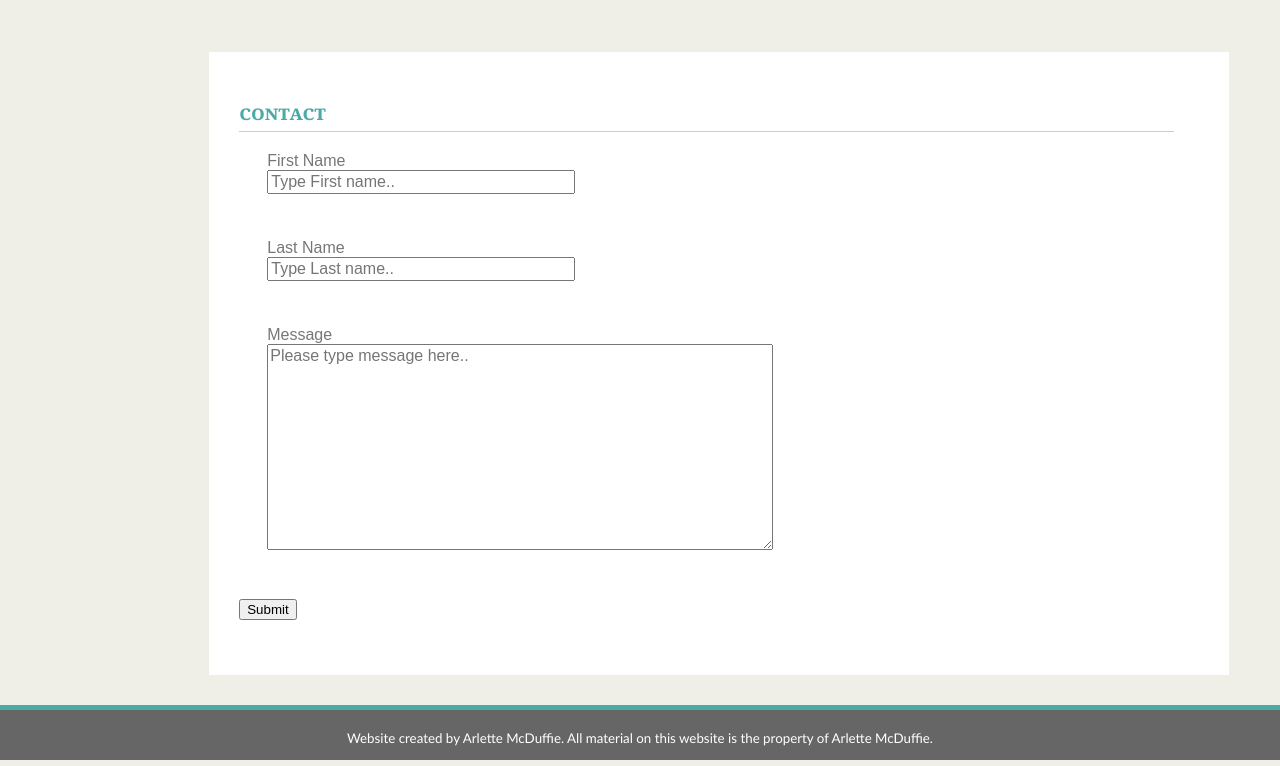
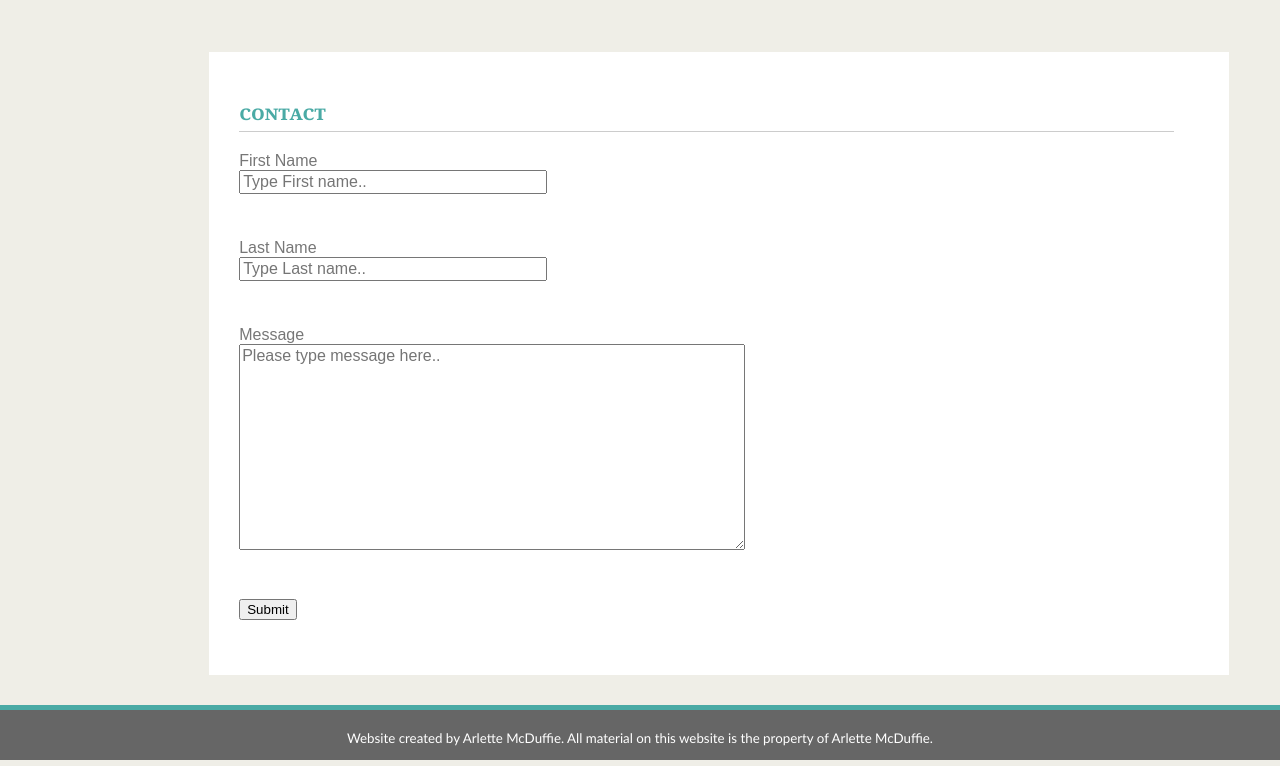
Before and after one commit to AMcDuffie/Basic-Portfolio, a plain HTML site: page contact.html in a window 1280 px wide. Shown: the part 102-868 px from the top of the page. Drawn offline with Linux system fonts and the light colour scheme.

Commit message:
Update style.css

```diff
--- a/assets/css/style.css
+++ b/assets/css/style.css
@@ -167,8 +167,6 @@ header {
     font-family: 'Arial', 'Helvetica Neue', Helvetica, sans-serif;
     color: #777777;
     margin-bottom: 5px;
-    position: relative;
-    left: 3%;
 }
 
 #lname {
@@ -178,8 +176,6 @@ header {
     font-family: 'Arial', 'Helvetica Neue', Helvetica, sans-serif;
     color: #777777;
     margin-bottom: 5px;
-    position: relative;
-    left: 3%;
 }
 
 #message {
@@ -190,8 +186,6 @@ header {
     font-family: 'Arial', 'Helvetica Neue', Helvetica, sans-serif;
     color: #777777;
     margin-bottom: 5px;
-    position: relative;
-    left: 3%;
 }
 
 .formtext {
@@ -199,6 +193,4 @@ header {
     font-family: 'Arial', 'Helvetica Neue', Helvetica, sans-serif;
     color: #777777;
     margin-bottom: 5px;
-    position: relative;
-    left: 3%;
 }
```
